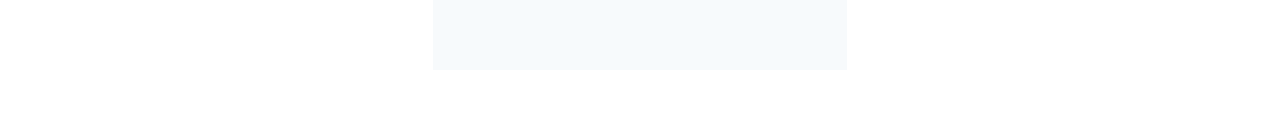
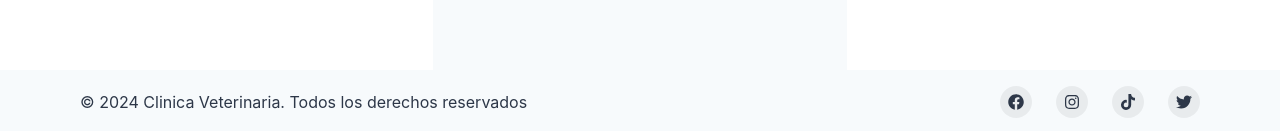
Before and after one commit to gperzal/Clinica-Veterinaria, a React (Vite) app in the folder client-app/: page /reset-password/1 in a window 1280 px wide. Shown: the part 790-921 px from the top of the page. Before the commit the page ends 860 px from the top, so only its background shows below. Built offline with nearby package versions, Linux system fonts and the light colour scheme; no server answers.

Commit message:
:sparkles:feat: add footer

```diff
--- a/client-app/src/App.jsx
+++ b/client-app/src/App.jsx
@@ -3,17 +3,27 @@ import React from 'react';
 import { BrowserRouter as Router, Route, Routes } from 'react-router-dom';
 import { AuthProvider } from './context/AuthContext';
 import Navbar from './components/partials/Navbar';
+import Footer from './components/partials/Footer';
 import HomePage from './pages/HomePage';
 import LoginPage from './pages/auth/LoginPage';
 import RegisterPage from './pages/auth/RegisterPage';
 import ForgotPasswordPage from './pages/auth/ForgotPasswordPage';
 import ResetPasswordPage from './pages/auth/ResetPasswordPage';
 
+import { Box, Flex } from '@chakra-ui/react';
+
+
+
 function App() {
   return (
     <AuthProvider>
       <Router>
+      <Flex
+        direction="column"
+        minH="100vh"
+      >
         <Navbar />
+        <Box flex="1">
         <Routes>
           <Route path="/" element={<HomePage />} />
           <Route path="/login" element={<LoginPage />} />
@@ -21,6 +31,9 @@ function App() {
           <Route path="/forgot-password" element={<ForgotPasswordPage />} />
           <Route path="/reset-password/:resetToken" element={<ResetPasswordPage />} />
         </Routes>
+        </Box>
+        <Footer />
+      </Flex>
       </Router>
     </AuthProvider>
   );
--- a/client-app/src/components/partials/Footer.jsx
+++ b/client-app/src/components/partials/Footer.jsx
@@ -0,0 +1,70 @@
+// src/components/partials/Footer.jsx
+
+import React from 'react';
+import {
+  Box,
+  chakra,
+  Container,
+  Stack,
+  Text,
+  useColorModeValue,
+  VisuallyHidden,
+} from '@chakra-ui/react';
+import { FaInstagram, FaFacebook, FaTiktok, FaTwitter } from 'react-icons/fa';
+
+const SocialButton = ({ children, label, href }) => {
+  return (
+    <chakra.button
+      bg={useColorModeValue('blackAlpha.100', 'whiteAlpha.100')}
+      rounded={'full'}
+      w={8}
+      h={8}
+      cursor={'pointer'}
+      as={'a'}
+      href={href}
+      display={'inline-flex'}
+      alignItems={'center'}
+      justifyContent={'center'}
+      transition={'background 0.3s ease'}
+      _hover={{
+        bg: useColorModeValue('blackAlpha.200', 'whiteAlpha.200'),
+      }}>
+      <VisuallyHidden>{label}</VisuallyHidden>
+      {children}
+    </chakra.button>
+  );
+};
+
+export default function Footer() {
+  return (
+    <Box
+      bg={useColorModeValue('gray.50', 'gray.900')}
+      color={useColorModeValue('gray.700', 'gray.200')}>
+      <Container
+        as={Stack}
+        maxW={'6xl'}
+        py={4}
+        direction={{ base: 'column', md: 'row' }}
+        spacing={4}
+        justify={{ base: 'center', md: 'space-between' }}
+        align={{ base: 'center', md: 'center' }}>
+         <Text textAlign={{ base: 'center', md: 'left' }}>
+            © 2024 Clinica Veterinaria. Todos los derechos reservados</Text>
+        <Stack direction={'row'} spacing={6}>
+          <SocialButton label={'Facebook'} href={'#'}>
+            <FaFacebook />
+          </SocialButton>
+          <SocialButton label={'Instagram'} href={'#'}>
+            <FaInstagram />
+          </SocialButton>
+          <SocialButton label={'TikTok'} href={'#'}>
+            <FaTiktok />
+          </SocialButton>
+          <SocialButton label={'X (Twitter)'} href={'#'}>
+            <FaTwitter />
+          </SocialButton>
+        </Stack>
+      </Container>
+    </Box>
+  );
+}
```
